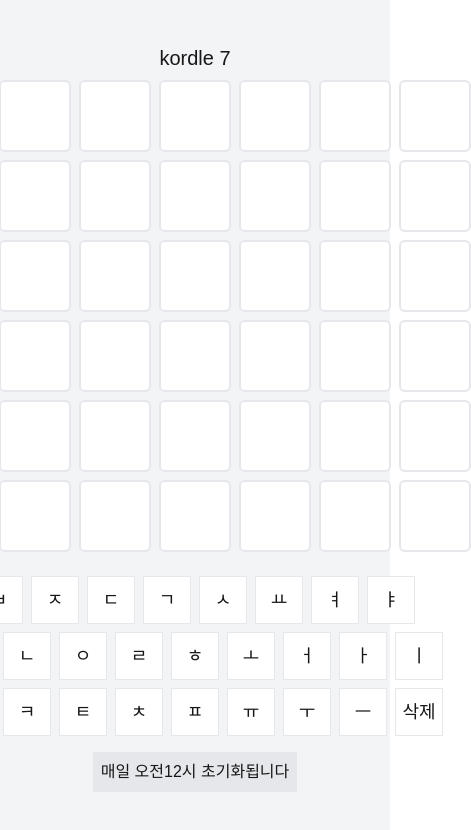
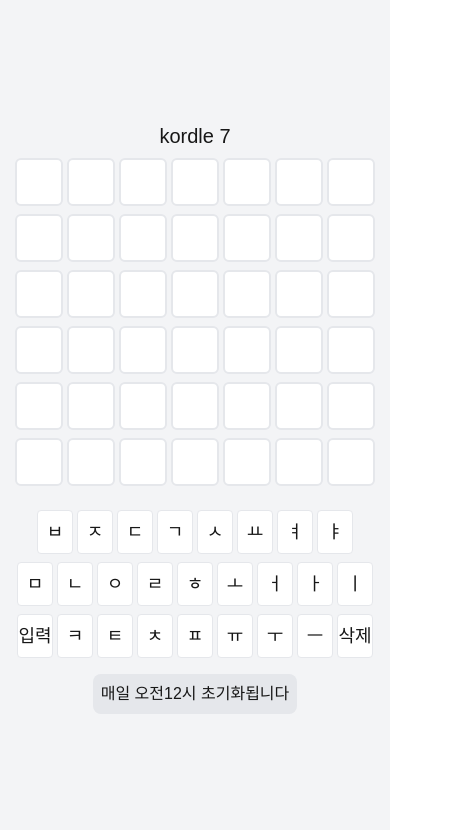
Before and after one commit to nowaveosu/kordle7, a Next.js app: page / in a window 390 px wide. Shown: the top 830 px of the page, 471 px wide, since content can reach past the window. Built offline with nearby package versions, Linux system fonts and the light colour scheme.

Commit message:
[Style] 반응형웹 지원

```diff
--- a/app/page.tsx
+++ b/app/page.tsx
@@ -125,11 +125,11 @@ export default function Home() {
     <div className="flex flex-col items-center justify-center min-h-screen bg-gray-100">
       <div className='text-xl mb-2'>kordle 7</div>
       {grid.map((rowData, i) => (
-        <div key={i} className="flex space-x-2 mb-2">
+        <div key={i} className="flex space-x-1 mb-2">
           {rowData.map((cell, j) => (
             <div
               key={j}
-              className={`w-18 h-18 flex items-center text-2xl justify-center border-2 rounded-md border-gray-200 text-black ${
+              className={`max-lg:w-12 max-lg:h-12 w-[66px] h-[66px] flex items-center text-2xl justify-center border-2 rounded-md border-gray-200 text-black ${
                 i < row && cell ? colors[i][j] : i === row && cell ? 'bg-white' : 'bg-white'
               }`}
             >
@@ -140,7 +140,7 @@ export default function Home() {
       ))}
       <div className="mt-4">
         {keyboardLayout.map((rowKeys, i) => (
-          <div key={i} className="flex justify-center space-x-2 mb-2">
+          <div key={i} className="flex justify-center space-x-2 max-lg:space-x-1 mb-2">
             {rowKeys.map((key) => (
               <button
                 key={key}
@@ -149,7 +149,7 @@ export default function Home() {
                   else if (key === '삭제') handleDeleteClick();
                   else handleKeyboardClick(key);
                 }}
-                className={`w-12 h-12 border-1 text-lg round-sm border-gray-200 ${keyboardColors[key] || 'bg-white'}`}
+                className={`max-lg:w-9 max-lg:h-11 w-10 h-12 border rounded-sm text-lg border-gray-200 ${keyboardColors[key] || 'bg-white'}`}
               >
                 {key}
               </button>
@@ -162,7 +162,7 @@ export default function Home() {
           {errorMessage}
         </div>
       )}
-      <div className='bg-gray-200 m-2 p-2 round-lg'> 매일 오전12시 초기화됩니다 </div>
+      <div className='bg-gray-200 m-2 p-2 rounded-lg'> 매일 오전12시 초기화됩니다 </div>
     </div>
   );
 }
```
